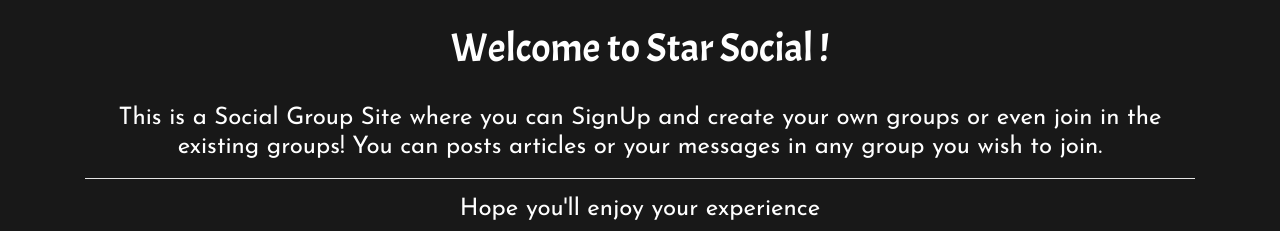
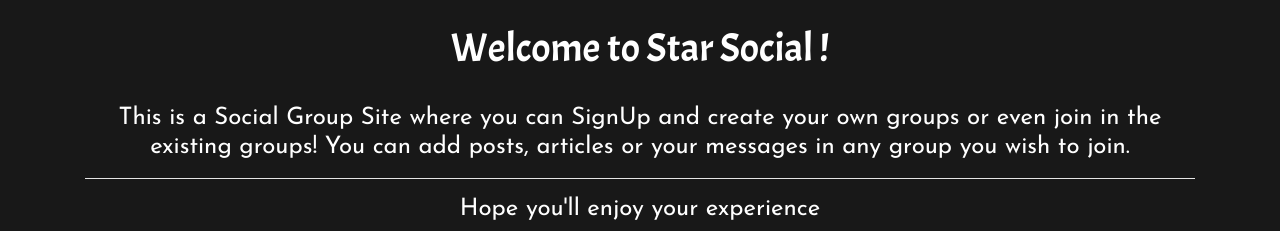
Before and after one commit to bansaljas/SimpleSocialSite, a Django app: page / in a window 1280 px wide. Shown: the part 58-289 px from the top of the page. Run offline with Django 3.2, Linux system fonts and the light colour scheme; some libraries are stand-ins or nearby versions.

Commit message:
Minor Change

```diff
--- a/templates/index.html
+++ b/templates/index.html
@@ -4,7 +4,7 @@
   <h1 align='center'>Welcome to Star Social !</h1>
   <br>
   <h4 align='center'>This is a Social Group Site where you can SignUp and create your
-  own groups or even join in the existing groups! You can posts articles or your messages
+  own groups or even join in the existing groups! You can add posts, articles or your messages
   in any group you wish to join.
   <br>
   <hr>
```
Also changed, not shown: 1 other file.
